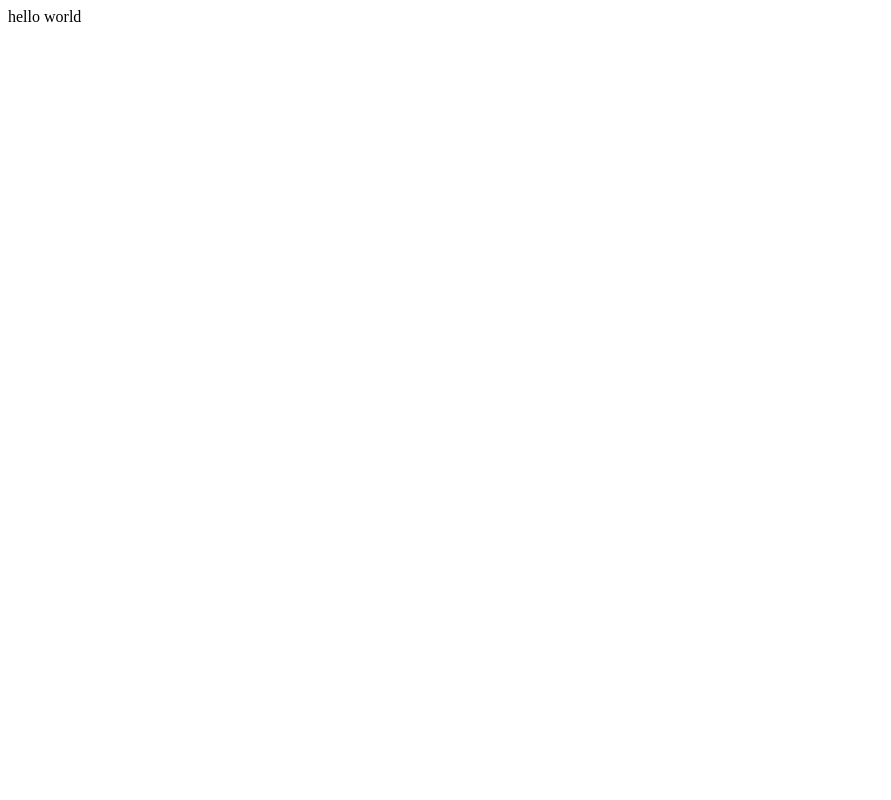
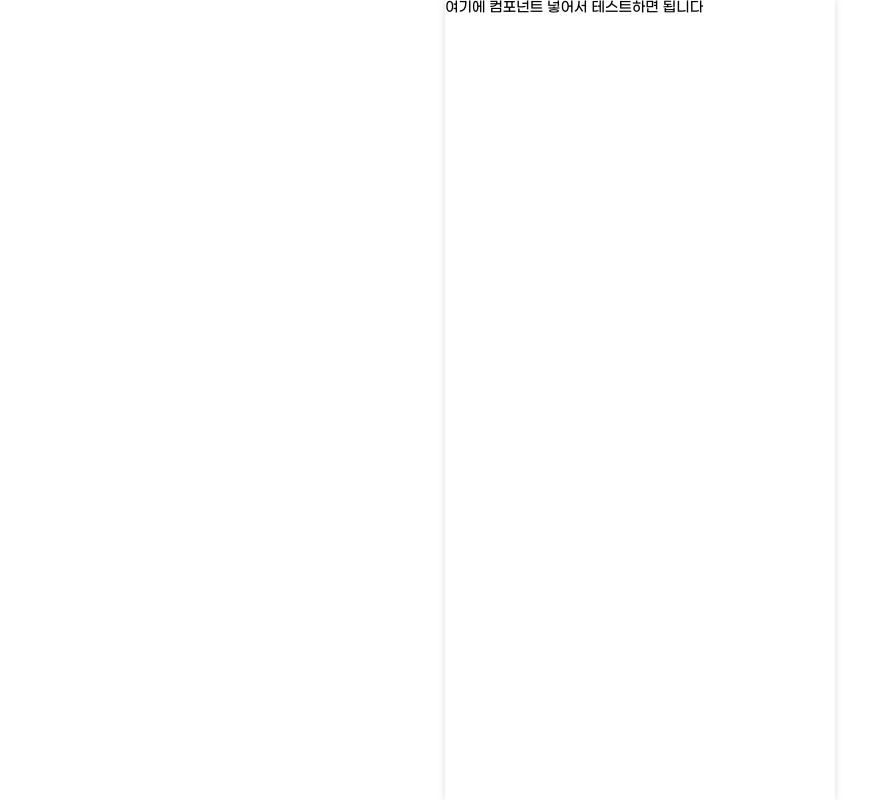
Before and after one commit to FRONTENDSCHOOL7/jubging, a React (Create React App) app: page / in a window 1280 px wide. Shown: the whole page, without its empty margins (0-891 px from the left). Built offline with nearby package versions, Linux system fonts and the light colour scheme.

Commit message:
📝 #30 글로벌스타일 및 기본레이아웃 추가

```diff
--- a/package.json
+++ b/package.json
@@ -10,6 +10,8 @@
     "react": "^18.2.0",
     "react-dom": "^18.2.0",
     "react-scripts": "5.0.1",
+    "styled-components": "^6.1.0",
+    "styled-reset": "^4.5.1",
     "web-vitals": "^2.1.4"
   },
   "scripts": {
--- a/src/App.js
+++ b/src/App.js
@@ -1,8 +1,16 @@
+import { ThemeProvider } from "styled-components";
+import BasicLayout from "./styles/BasicLayout";
+import GlobalStyle from "./styles/GlobalStyle";
+import Theme from "./styles/Theme";
+
 function App() {
   return (
-    <div>
-      hello world
-    </div>
+    <>
+      <ThemeProvider theme={Theme}>
+        <GlobalStyle />
+        <BasicLayout>여기에 컴포넌트 넣어서 테스트하면 됩니다</BasicLayout>
+      </ThemeProvider>
+    </>
   );
 }
 export default App;
--- /dev/null
+++ b/src/styles/BasicLayout.jsx
@@ -0,0 +1,26 @@
+import React from "react";
+import styled from "styled-components";
+
+const BasicContainer = styled.div`
+  margin: 0 auto;
+  max-width: 390px;
+  min-height: 100vh;
+  height: 100%;
+  box-shadow: rgb(0 0 0 / 14%) 0px 0px 7px;
+`;
+
+const Screen = styled.div`
+  display: flex;
+  flex-direction: column;
+  min-height: 100%;
+`;
+
+const BasicLayout = ({ children }) => {
+  return (
+    <BasicContainer>
+      <Screen>{children}</Screen>
+    </BasicContainer>
+  );
+};
+
+export default BasicLayout;
--- /dev/null
+++ b/src/styles/GlobalStyle.jsx
@@ -0,0 +1,76 @@
+import { createGlobalStyle } from "styled-components";
+import reset from "styled-reset";
+import "./font.css";
+
+const GlobalStyle = createGlobalStyle`
+  ${reset}
+
+
+* {
+  box-sizing: border-box;
+}
+
+:root {
+  font-size: 14px;
+  font-family: 'GmarketSansMedium';
+}
+
+body {
+  color: inherit;
+  font-weight: 500;
+}
+
+a {
+  text-decoration: none;
+  color: inherit;
+  cursor: pointer;
+}
+
+ol, ul, li {
+  list-style: none;
+}
+
+button {
+  box-shadow: none;
+  border: none;
+  padding: 0;
+  background-color: inherit;
+  color: inherit;
+  cursor: pointer;
+}
+
+textarea {
+  border: none;
+  overflow: none;
+  outline: none;
+  -webkit-box-shadow: none;
+  -moz-box-shadow: none;
+  box-shadow: none;
+  resize: none;
+}
+
+button, input, textarea {
+  font-family: inherit;
+  font-size: 100%;
+  line-height: 1.15;
+  margin: 0;
+  border: none;
+}
+
+img {
+  width: 100%;
+  vertical-align: middle;
+}
+
+.a11y-hidden {
+  position: absolute;
+  width: 1px;
+  height: 1px;
+  padding: 0;
+  margin: -1px;
+  overflow: hidden;
+  clip: rect(0, 0, 0, 0);
+  border: 0;
+}
+`;
+export default GlobalStyle;
--- /dev/null
+++ b/src/styles/Theme.jsx
@@ -0,0 +1,22 @@
+export const colors = {
+  mainColor: "#40A6DE",
+  disabledColor: "#9ACEF8",
+  placeHolderColor: "#DBDBDB",
+  textColor: "#767676",
+  blackColor: "#000000",
+  alertColor: "#EB5757",
+};
+
+export const fontSize = {
+  xsmall: "0.625rem",
+  small: " 0.6875rem",
+  medium: "0.875rem",
+  large: "1.5rem",
+};
+
+const Theme = {
+  colors,
+  fontSize,
+};
+
+export default Theme;
--- /dev/null
+++ b/src/styles/font.css
@@ -0,0 +1,20 @@
+@font-face {
+  font-family: "GmarketSansLight";
+  src: url("../assets/fonts/GMARKETSANSLIGHT.OTF") format("opentype");
+  font-weight: 300;
+  font-style: normal;
+}
+
+@font-face {
+  font-family: "GmarketSansMedium";
+  src: url("../assets/fonts/GMARKETSANSMEDIUM.OTF") format("opentype");
+  font-weight: 500;
+  font-style: normal;
+}
+
+@font-face {
+  font-family: "GmarketSansBold";
+  src: url("../assets/fonts/GMARKETSANSBOLD.OTF") format("opentype");
+  font-weight: 700;
+  font-style: normal;
+}
```
Also changed, not shown: 1 other file (tests, documents, lock files or other folders).
